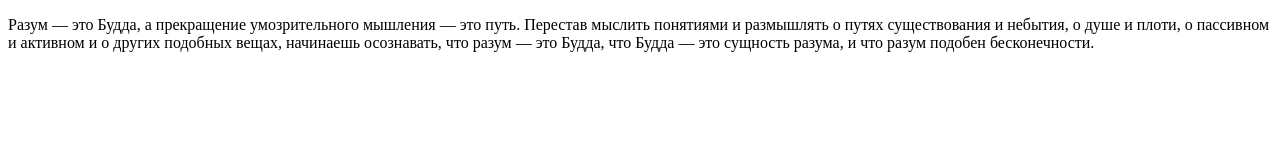
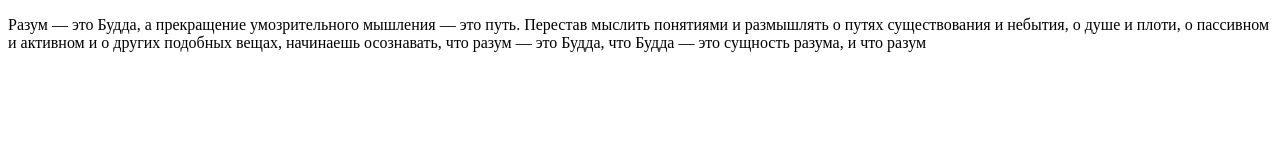
Before and after one commit to koviedesigner/koviedesigner.github.io, a plain HTML site: page index.html in a window 1280 px wide. Drawn offline with Linux system fonts and the light colour scheme.

Commit message:
1 commit
first

```diff
--- a/index.html
+++ b/index.html
@@ -10,6 +10,6 @@
   о душе и плоти, о пассивном и активном и о других подобных вещах,
   начинаешь осознавать, что разум — это Будда,
   что Будда — это сущность разума,
-  и что разум подобен бесконечности.</p>
+  и что разум</p>
  </body>
 </html>
```
